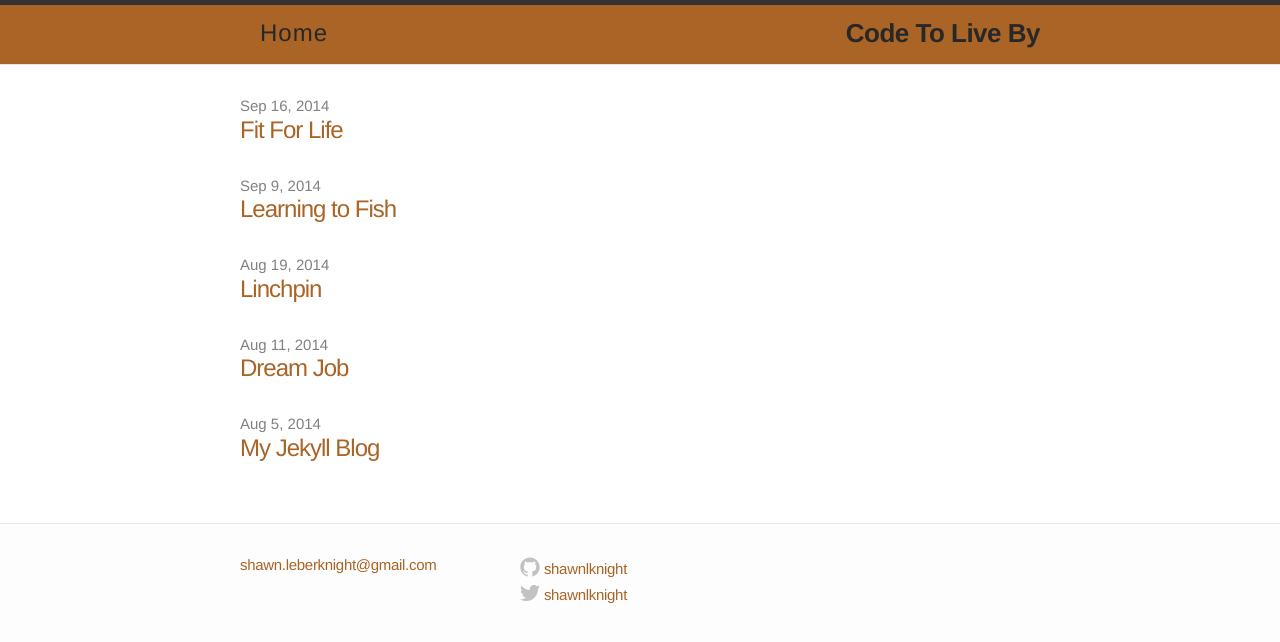
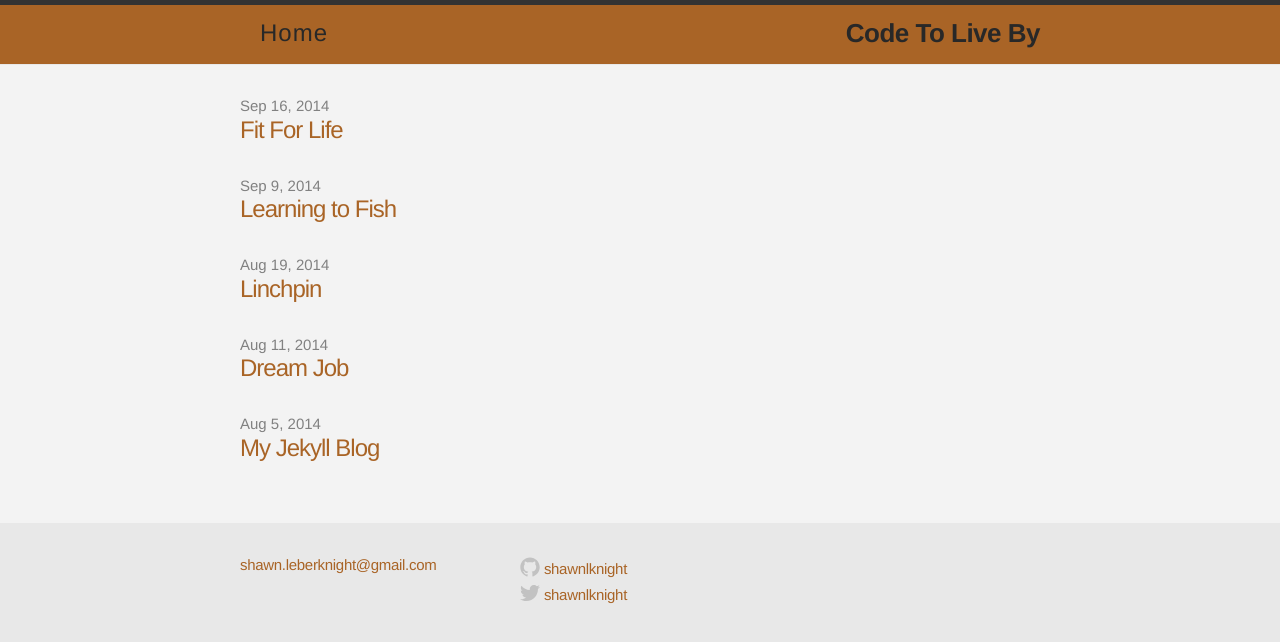
Before and after one commit to shawnlknight/blog, a Jekyll site: the page built from index.html, in a window 1280 px wide. Shown: the top 642 px of the page. Built offline with Jekyll 4.4.1, drawn with Linux system fonts in a browser that asks for light colours.

Commit message:
Update main.css

```diff
--- a/css/main.css
+++ b/css/main.css
@@ -9,11 +9,11 @@
 html, body { height: 100%; }
 
 body {
-  font-family: Helvetica, Arial, sans-serif;
+  font-family: "HelveticaNeue-Light", "Helvetica Neue Light", Helvetica, Arial, sans-serif;
   font-size: 16px;
   line-height: 1.5;
   font-weight: 400;
-  background-color: #fdfdfd;
+  background-color: #e8e8e8;
 }
 
 h1, h2, h3, h4, h5, h6 { font-size: 100%; font-weight: 400; }
@@ -73,6 +73,7 @@ a:visited { color: #935621; }
   color: #282828;
   letter-spacing: 1px;
   font-size: 24px;
+  font-family: Helvetica, Arial, sans-serif;
 }
 
 /* Site footer */
@@ -139,7 +140,7 @@ a:visited { color: #935621; }
 
 .page-content {
   padding: 30px 0;
-  background-color: #fff;
+  background-color: #f3f3f3;
 }
 
 
```
